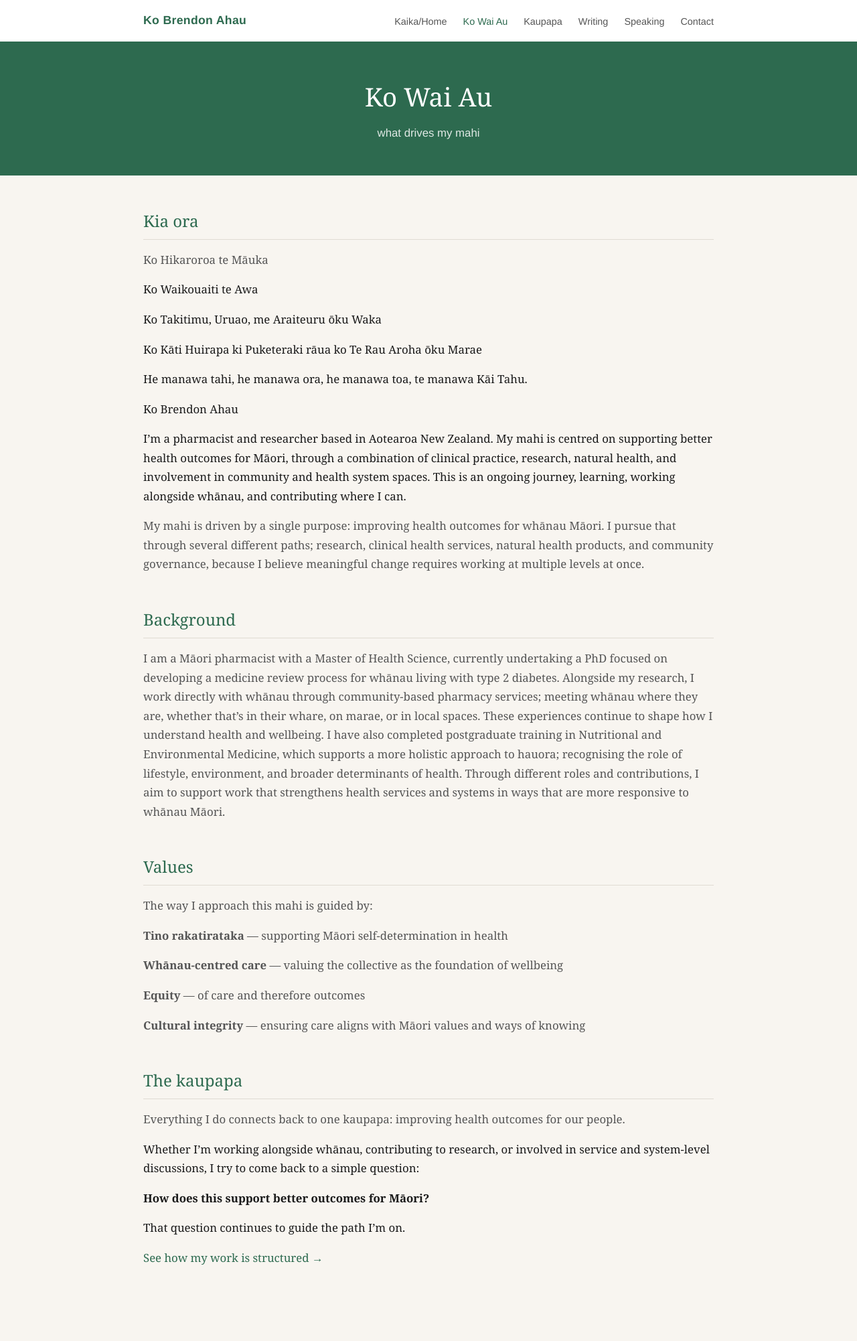
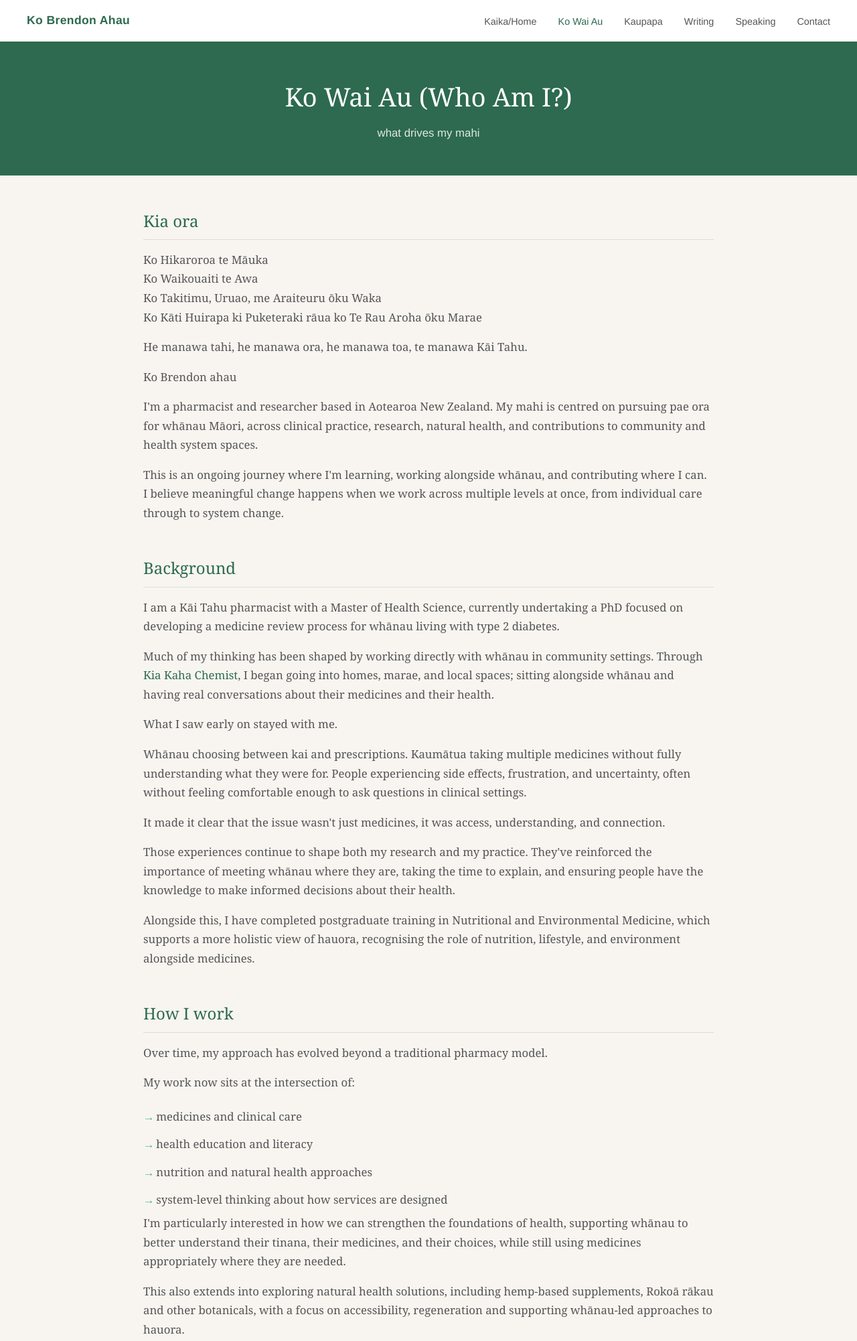
Before and after one commit to Ko-Brendon-Ahau/Brendon-website, a plain HTML site: page about.html in a window 1280 px wide. Shown: the top 2002 px of the page at 67% size. Drawn offline with Linux system fonts and the light colour scheme.

Commit message:
Update about page content and fix Kia Kaha Chemist hyperlink

```diff
--- a/about.html
+++ b/about.html
@@ -4,7 +4,7 @@
   <meta charset="UTF-8" />
   <meta name="viewport" content="width=device-width, initial-scale=1.0" />
   <title>About — Ko Brendon Ahau</title>
-  <meta name="description" content="About [Ko Brendon Ahau] — researcher, pharmacist, and community leader working to improve health outcomes for Māori in Aotearoa New Zealand." />
+  <meta name="description" content="Ko Brendon Ahau — pharmacist and researcher working to improve health outcomes for Māori in Aotearoa New Zealand." />
   <link rel="stylesheet" href="css/style.css" />
 </head>
 <body>
@@ -30,7 +30,7 @@
 
 <div class="page-hero">
   <div class="container">
-    <h1>Ko Wai Au</h1>
+    <h1>Ko Wai Au (Who Am I?)</h1>
     <p>what drives my mahi</p>
   </div>
 </div>
@@ -40,32 +40,39 @@
 
     <section class="section">
       <h2>Kia ora</h2>
-      <!-- EDIT: Replace this with your own introduction -->
-      <p>Ko Hikaroroa te Māuka
-<p></p>Ko Waikouaiti te Awa
-<p></p>Ko Takitimu, Uruao, me Araiteuru ōku Waka
-<p></p>Ko Kāti Huirapa ki Puketeraki rāua ko Te Rau Aroha ōku Marae
-
-<p></p>He manawa tahi, he manawa ora, he manawa toa, te manawa Kāi Tahu.
-
-<p></p>Ko Brendon Ahau
-
-<p></p>I’m a pharmacist and researcher based in Aotearoa New Zealand.
-
-My mahi is centred on supporting better health outcomes for Māori, through a combination of clinical practice, research, natural health, and involvement in community and health system spaces. This is an ongoing journey, learning, working alongside whānau, and contributing where I can.</p>
-      <p>My mahi is driven by a single purpose: improving health outcomes for whānau Māori. I pursue that through several different paths; research, clinical health services, natural health products, and community governance, because I believe meaningful change requires working at multiple levels at once.</p>
+      <p>Ko Hikaroroa te Māuka<br>
+      Ko Waikouaiti te Awa<br>
+      Ko Takitimu, Uruao, me Araiteuru ōku Waka<br>
+      Ko Kāti Huirapa ki Puketeraki rāua ko Te Rau Aroha ōku Marae</p>
+      <p>He manawa tahi, he manawa ora, he manawa toa, te manawa Kāi Tahu.</p>
+      <p>Ko Brendon ahau</p>
+      <p>I'm a pharmacist and researcher based in Aotearoa New Zealand. My mahi is centred on pursuing pae ora for whānau Māori, across clinical practice, research, natural health, and contributions to community and health system spaces.</p>
+      <p>This is an ongoing journey where I'm learning, working alongside whānau, and contributing where I can. I believe meaningful change happens when we work across multiple levels at once, from individual care through to system change.</p>
     </section>
 
     <section class="section">
       <h2>Background</h2>
-      <!-- EDIT: Add your background, whakapapa, training, experience -->
-      <p>I am a Māori pharmacist with a Master of Health Science, currently undertaking a PhD focused on developing a medicine review process for whānau living with type 2 diabetes.
+      <p>I am a Kāi Tahu pharmacist with a Master of Health Science, currently undertaking a PhD focused on developing a medicine review process for whānau living with type 2 diabetes.</p>
+      <p>Much of my thinking has been shaped by working directly with whānau in community settings. Through <a href="https://www.kiakahachemist.org.nz" target="_blank" rel="noopener">Kia Kaha Chemist</a>, I began going into homes, marae, and local spaces; sitting alongside whānau and having real conversations about their medicines and their health.</p>
+      <p>What I saw early on stayed with me.</p>
+      <p>Whānau choosing between kai and prescriptions. Kaumātua taking multiple medicines without fully understanding what they were for. People experiencing side effects, frustration, and uncertainty, often without feeling comfortable enough to ask questions in clinical settings.</p>
+      <p>It made it clear that the issue wasn't just medicines, it was access, understanding, and connection.</p>
+      <p>Those experiences continue to shape both my research and my practice. They've reinforced the importance of meeting whānau where they are, taking the time to explain, and ensuring people have the knowledge to make informed decisions about their health.</p>
+      <p>Alongside this, I have completed postgraduate training in Nutritional and Environmental Medicine, which supports a more holistic view of hauora, recognising the role of nutrition, lifestyle, and environment alongside medicines.</p>
+    </section>
 
-Alongside my research, I work directly with whānau through community-based pharmacy services; meeting whānau where they are, whether that’s in their whare, on marae, or in local spaces. These experiences continue to shape how I understand health and wellbeing.
-
-I have also completed postgraduate training in Nutritional and Environmental Medicine, which supports a more holistic approach to hauora; recognising the role of lifestyle, environment, and broader determinants of health.
-
-Through different roles and contributions, I aim to support work that strengthens health services and systems in ways that are more responsive to whānau Māori.</p>
+    <section class="section">
+      <h2>How I work</h2>
+      <p>Over time, my approach has evolved beyond a traditional pharmacy model.</p>
+      <p>My work now sits at the intersection of:</p>
+      <ul class="content-list">
+        <li>medicines and clinical care</li>
+        <li>health education and literacy</li>
+        <li>nutrition and natural health approaches</li>
+        <li>system-level thinking about how services are designed</li>
+      </ul>
+      <p>I'm particularly interested in how we can strengthen the foundations of health, supporting whānau to better understand their tinana, their medicines, and their choices, while still using medicines appropriately where they are needed.</p>
+      <p>This also extends into exploring natural health solutions, including hemp-based supplements, Rokoā rākau and other botanicals, with a focus on accessibility, regeneration and supporting whānau-led approaches to hauora.</p>
     </section>
 
     <section class="section">
@@ -79,13 +86,10 @@ Through different roles and contributions, I aim to support work that strengthen
 
     <section class="section">
       <h2>The kaupapa</h2>
-      <p>Everything I do connects back to one kaupapa: improving health outcomes for our people.
-
-<p></p>Whether I’m working alongside whānau, contributing to research, or involved in service and system-level discussions, I try to come back to a simple question:
-
-<p><strong></p>How does this support better outcomes for Māori?</strong>
-
-<p></p>That question continues to guide the path I’m on.</p>
+      <p>Everything I do connects back to one kaupapa: improving health outcomes for our people.</p>
+      <p>Whether I'm working alongside whānau, contributing to research, developing products, or involved in service and system-level discussions, I come back to a simple question:</p>
+      <p><strong>How does this support more equitable health outcomes for whānau Māori?</strong></p>
+      <p>That pātai continues to guide the path I'm on.</p>
       <p><a href="work.html">See how my work is structured →</a></p>
     </section>
 
--- a/css/style.css
+++ b/css/style.css
@@ -42,9 +42,8 @@ header {
   display: flex;
   align-items: center;
   justify-content: space-between;
-  padding: 1rem 1.5rem;
-  max-width: var(--max-width);
-  margin: 0 auto;
+  padding: 1rem 2.5rem;
+  max-width: 100%;
 }
 
 .site-title {
@@ -58,7 +57,7 @@ header {
 nav ul {
   list-style: none;
   display: flex;
-  gap: 1.5rem;
+  gap: 2rem;
   flex-wrap: wrap;
 }
 
```
Also changed, not shown: index.html (+2 -2 lines).
